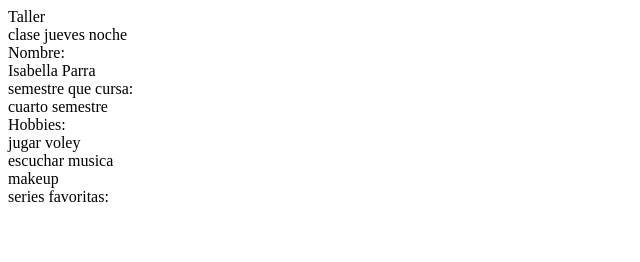
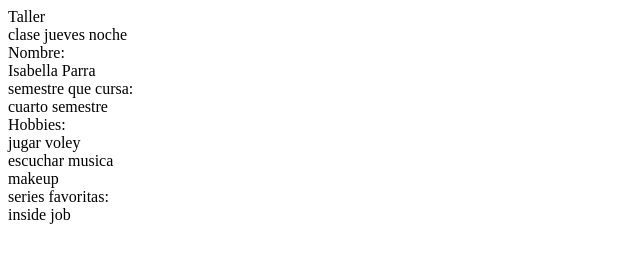
Before and after one commit to imay2byte/Taller-clase, a plain HTML site: page index.html in a window 1280 px wide. Shown: the full height of the page, 0-640 px from the left. Drawn offline with Linux system fonts and the light colour scheme.

Commit message:
twelve commit

```diff
--- a/index.html
+++ b/index.html
@@ -17,5 +17,6 @@
     <div>escuchar musica</div>
     <div>makeup</div>
     <div>series favoritas:</div>
+    <div>inside job</div>
 </body>
 </html>
```
